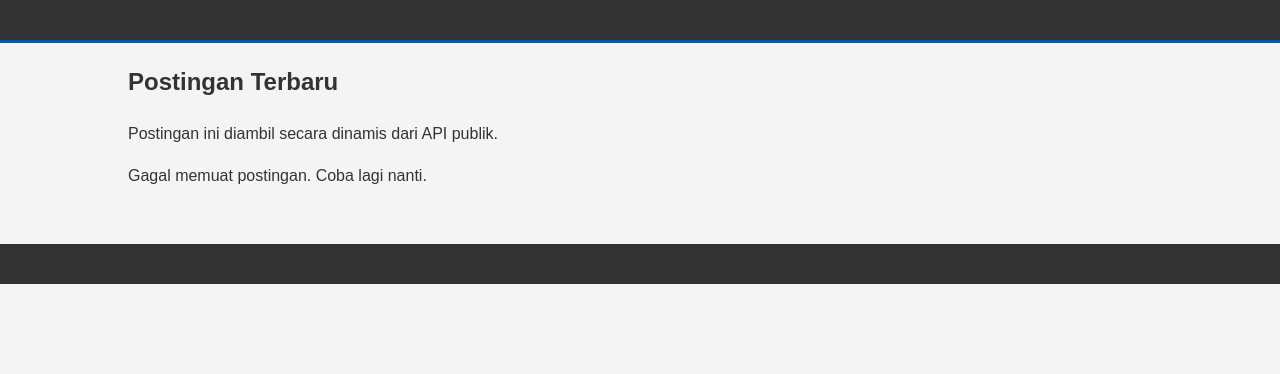
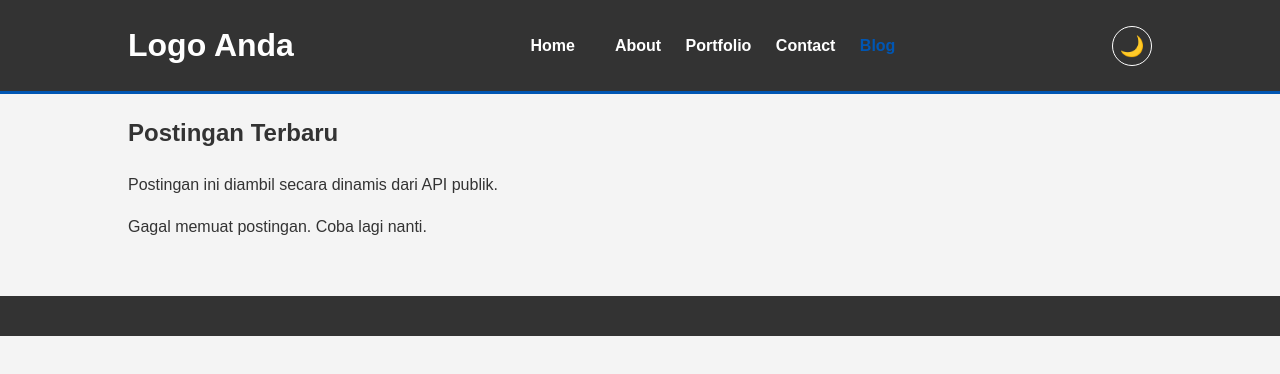
Before and after one commit to andirafi18/websiteportofolio, a plain HTML site: page blog.html in a window 1280 px wide. Drawn offline with Linux system fonts and the light colour scheme; no server answers.

Commit message:
fix: Correct HTML structure on blog page

```diff
--- a/blog.html
+++ b/blog.html
@@ -8,6 +8,20 @@
 </head>
 <body>
     <header>
+        <div class="container">
+            <h1>Logo Anda</h1>
+            <nav>
+                <ul>
+                    <li><a href="index.html">Home</a></li><li>
+                    <li><a href="about.html">About</a></li>
+                    <li><a href="portfolio.html">Portfolio</a></li>
+                    <li><a href="contact.html">Contact</a></li>
+                    <li class="active"><a href="/blog.html">Blog</a></li>
+                </ul>
+            </nav>
+            <button id="theme-switcher" class="theme-switcher">🌙</button>
+
+        </div>
     </header>
 
     <main>
@@ -15,12 +29,13 @@
         <section class="blog-page">
             <h2>Postingan Terbaru</h2>
             <p>Postingan ini diambil secara dinamis dari API publik.</p>
+
             <div id="posts-container">
                 </div>
+
         </section>
     </div>
 </main>
-
     <footer>
        </footer>
 
```
Lines whose indentation alone changed are shown as unchanged.
